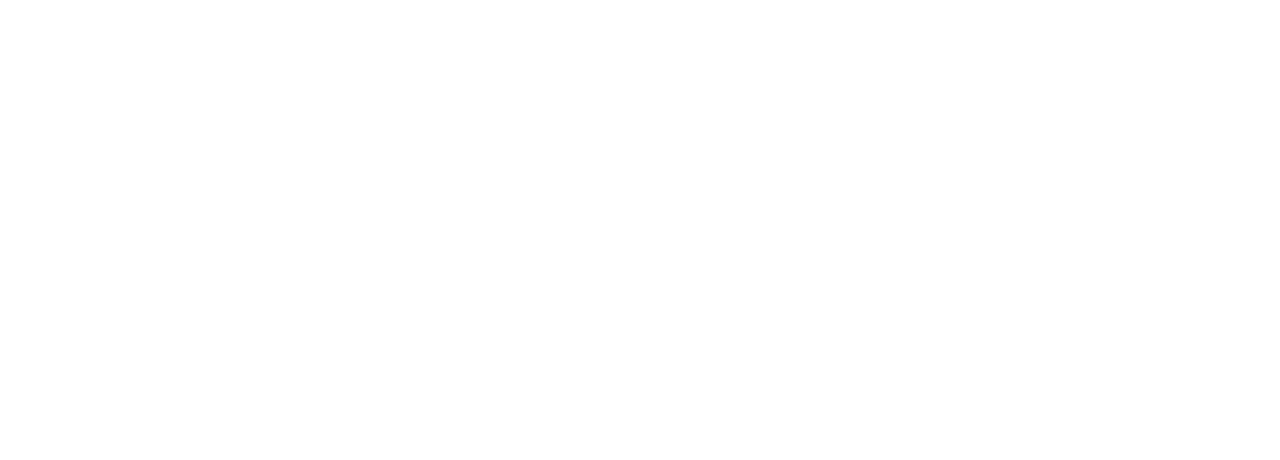
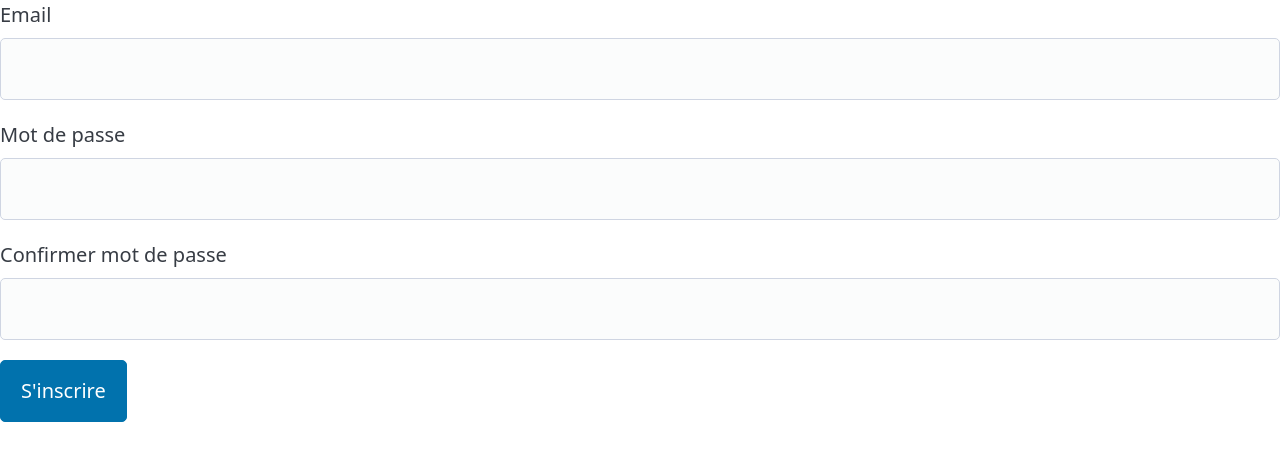
Before and after one commit to dferhod/angular-formation, an Angular app: page /register in a window 1280 px wide. Before the commit this address led to /. Shown: the top 460 px of the page. Built offline with nearby package versions, Linux system fonts and the light colour scheme.

Commit message:
register

```diff
--- a/src/app/app.routes.ts
+++ b/src/app/app.routes.ts
@@ -1,6 +1,7 @@
 import { Routes } from "@angular/router";
 import { LoginComponent } from "./pages/login/login.component";
 import { IndexComponent } from "./layouts/index/index.component";
+import { RegisterComponent } from "./pages/register/register.component";
 
 export const routes: Routes = [
     {
@@ -10,5 +11,9 @@
     {
         path: '',
         component: IndexComponent
+    },
+    {
+        path: 'register',
+        component: RegisterComponent
     }
 ]
--- /dev/null
+++ b/src/app/core/validators/password-match.validator.ts
@@ -0,0 +1,7 @@
+import { AbstractControl, FormGroup } from "@angular/forms";
+
+export function passwordMatchValidator(form: AbstractControl<FormGroup>): { matchError: boolean } | null {
+    const passwordValue = form.get('password')?.value
+    const confirmPassValue = form.get('confirmPassword')?.value
+    return passwordValue != confirmPassValue ? { matchError : true } : null
+}
--- a/src/app/features/navbar/navbar.component.ts
+++ b/src/app/features/navbar/navbar.component.ts
@@ -13,6 +13,7 @@
         <p>{{ price | currency:'EUR':'code' }}</p>
         <app-search [userName]="name" (eventSearch)="listenSearch($event)" />
         <button routerLink="/login">Se connecter</button>
+        <button routerLink="/register">S'inscrire</button>
         <button (click)="changeTitle()">Changer titre</button>
     `,
     standalone: true,
--- a/src/app/pages/login/login.component.ts
+++ b/src/app/pages/login/login.component.ts
@@ -18,7 +18,9 @@
   myForm = new FormGroup({
     email: this.propEmail,
     password: this.propPass
-  })
+  },  [
+
+  ])
   submitted = false
 
   login() {
--- /dev/null
+++ b/src/app/pages/register/register.component.html
@@ -0,0 +1,19 @@
+<form (ngSubmit)="register()" [formGroup]="form">
+
+    @if (form.invalid) {
+        @if (form.hasError('matchError')) {
+            <p>Mot de passe non identique</p>
+        }
+    }
+
+    <label>Email</label>
+    <input type="text" [formControl]="propEmail">
+
+    <label>Mot de passe</label>
+    <input type="password" [formControl]="propPass">
+
+    <label>Confirmer mot de passe</label>
+    <input type="password" [formControl]="propConfirmPass">
+
+    <button>S'inscrire</button>
+</form>
--- /dev/null
+++ b/src/app/pages/register/register.component.ts
@@ -0,0 +1,30 @@
+import { Component } from '@angular/core';
+import { FormControl, FormGroup, ReactiveFormsModule, Validators } from '@angular/forms';
+import { passwordMatchValidator } from '../../core/validators/password-match.validator';
+
+@Component({
+  selector: 'app-register',
+  standalone: true,
+  imports: [ReactiveFormsModule],
+  templateUrl: './register.component.html'
+})
+export class RegisterComponent {
+  propEmail = new FormControl('', [
+    Validators.required
+  ])
+  propPass = new FormControl('', [
+    Validators.required
+  ])
+  propConfirmPass = new FormControl('', [
+    Validators.required
+  ])
+  form = new FormGroup({
+    email: this.propEmail,
+    password: this.propPass,
+    confirmPassword: this.propConfirmPass
+  }, [
+    passwordMatchValidator
+  ])
+
+  register() {}
+}
```
Also changed, not shown: 1 other file (tests, documents, lock files or other folders).
